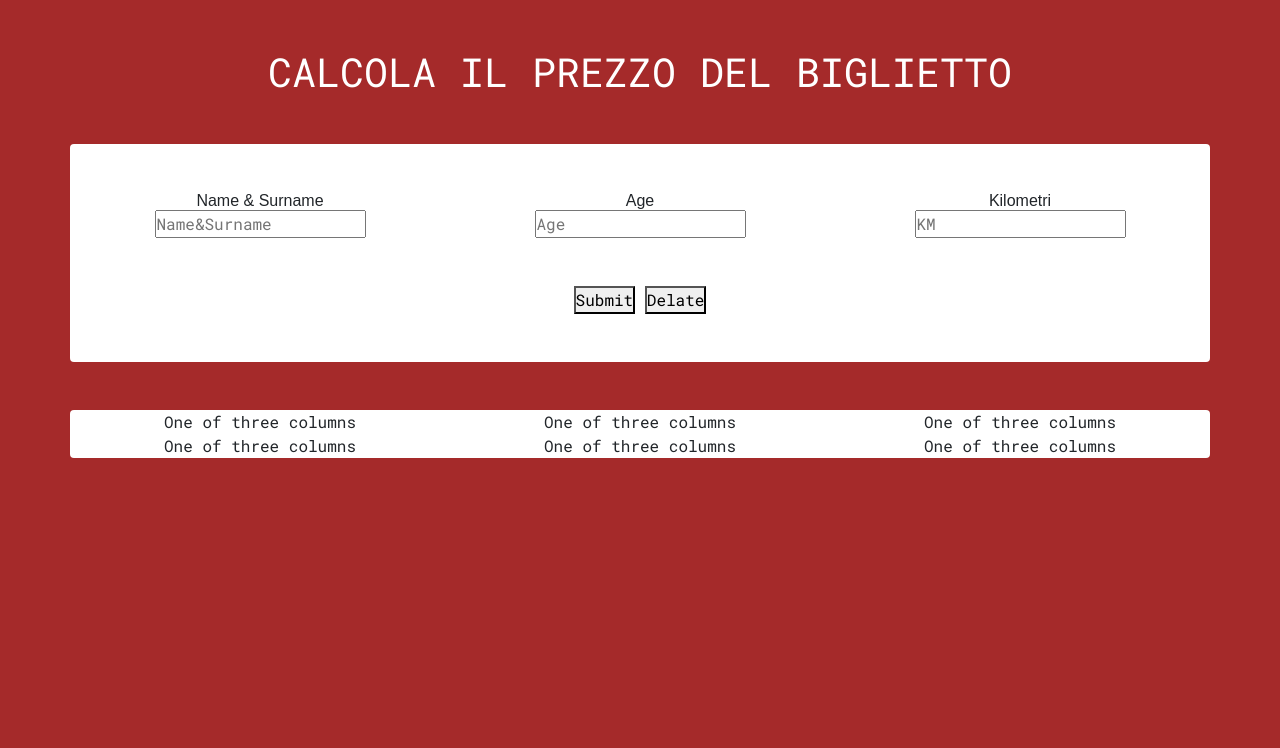
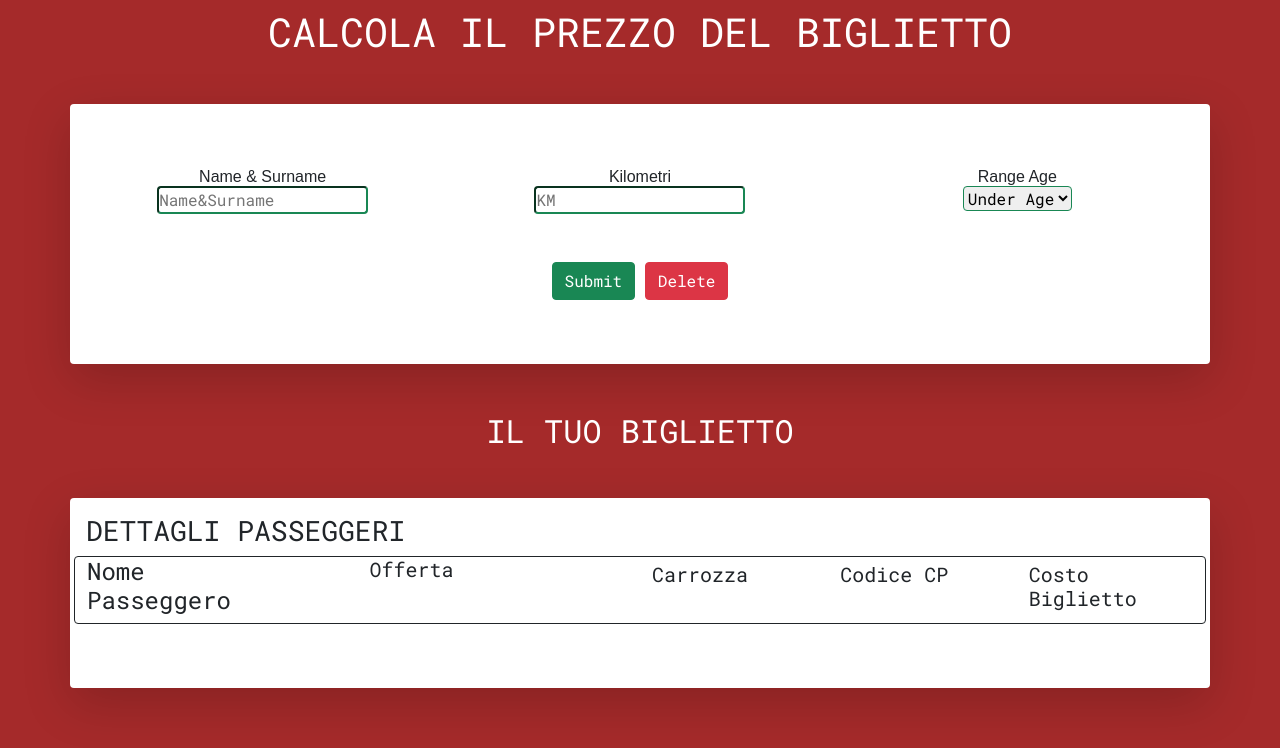
Before and after one commit to EdoardoRagazzi/js-biglietto-treno-form, a plain HTML site: page index.html in a window 1280 px wide. Drawn offline with nearby package versions, Linux system fonts and the light colour scheme.

Commit message:
Submit Value Data

```diff
--- a/css/style.css
+++ b/css/style.css
@@ -6,6 +6,7 @@
 }
 body{
     background-color: brown;
+    overflow: hidden;
 }
 .container{
     background-color: white;
--- a/index.html
+++ b/index.html
@@ -20,54 +20,83 @@
 <body>
 
     <!-- PRIMO CONTAINER / INSERIMENTO DATI -->
-    <h1 class="text-center text-white mt-5 text-uppercase">Calcola il prezzo del biglietto</h1>
-    <div class="container mt-5 text-center rounded">
+    <h1 class="text-center text-white pt-2 text-uppercase">Calcola il prezzo del biglietto</h1>
+    <div class="container mt-5 text-center shadow-lg p-3 mb-5 bg-body rounded ">
         <div class="row align-items-start ">
             <div class="col mt-5">
+                <!-- LABEL CON INPUT -->
                 <label for="nomeCognome">Name & Surname</label>
-                <input type="text" id="name" value="" name="nomeCognome" placeholder="Name&Surname">
+                <input type="text" id="name" class="rounded border-success" value="" name="nomeCognome"
+                    placeholder="Name&Surname">
+            </div>
+
+            <div class="col mt-5">
+                <!-- LABEL CON INPUT -->
+                <label for="km">Kilometri</label>
+                <input type="number" id="km" class="rounded border-success" name="km" placeholder="KM">
             </div>
             <div class="col mt-5">
-                <label for="age">Age</label>
-                <input type="number" id="age" name="age" placeholder="Age">
-            </div>
-            <div class="col mt-5">
-                <label for="km">Kilometri</label>
-                <input type="number" id="km" name="km" placeholder="KM">
+                <!-- LABEL CON INPUT -->
+                <label for="rangeAge">Range Age</label>
+                <select class="rounded border-success" name="rangeAge" id="range-age">
+                    <option value="underage">Under Age</option>
+                    <option value="fullrage">Full Age</option>
+                    <option value="overage">Over 65</option>
+                </select>
             </div>
         </div>
         <div class="row align-items-center mt-5 ">
             <div class="col mb-5">
-                <button id="pulsante">Submit</button>
+                <!-- BUTTONS -->
+                <button type="button" class="btn btn-success" id="submit">Submit</button>
 
-                <button id="console">Delate</button>
+                <button type="button" class="btn btn-danger" id="delete">Delete</button>
             </div>
         </div>
     </div>
     <!-- SECONDO CONTAINER / OUTPUT DATI -->
-    <div class="container mt-5 text-center rounded">
+    <h2 class="text-uppercase text-center text-white mt-5">Il tuo biglietto</h2>
+    <div class="container mt-5  shadow-lg p-3 mb-5 bg-body rounded">
         <div class="row align-items-start">
             <div class="col">
-                One of three columns
+                <!-- DETTAGLI DEI PASSEGGERI -->
+                <h3 class="text-uppercase">Dettagli passeggeri</h3>
             </div>
-            <div class="col">
-                One of three columns
+
+        </div>
+        <!-- OUTPUT DEI DATI CALCOLATI -->
+        <div class="row align-items-center border border-dark mb-5 rounded">
+            <div class="col-6">
+                <div class="row">
+
+                    <div class="col-6">
+                        <h4>Nome <br> Passeggero <br>
+                        </h4>
+                    </div>
+                    <div class="col-6">
+                        <h5>Offerta</h5>
+                    </div>
+                </div>
             </div>
-            <div class="col">
-                One of three columns
+
+            <div class="col-6">
+                <div class="row">
+                    <div class="col-4">
+                        <h5>Carrozza</h5>
+                    </div>
+                    <div class="col-4">
+                        <h5>Codice CP</h5>
+                    </div>
+                    <div class="col-4">
+                        <h5>Costo Biglietto</h5>
+                    </div>
+                </div>
             </div>
+
+
         </div>
-        <div class="row align-items-center">
-            <div class="col">
-                One of three columns
-            </div>
-            <div class="col">
-                One of three columns
-            </div>
-            <div class="col">
-                One of three columns
-            </div>
-        </div>
+
+    </div>
     </div>
 
     <!-- JavaScript Bundle with Popper -->
--- a/js/script.js
+++ b/js/script.js
@@ -0,0 +1,16 @@
+// Javascript
+// VARIABILE CHE RACCHIUDE LA FUNCTION SUBMIT LA QUALE A SUA VOLTA RACCHIUDE VARI CALCOLI
+var submit = document.getElementById('submit');
+submit.addEventListener("click", function () {
+
+    // Take the name
+    var value = document.getElementById('name').value;
+    console.log(value);
+    // Take the Km
+    var km = document.getElementById('km').value;
+    console.log(km);
+    //  Take the Range Age
+    var rangeAge = document.getElementById('range-age').value;
+    console.log(rangeAge);
+
+});
```
